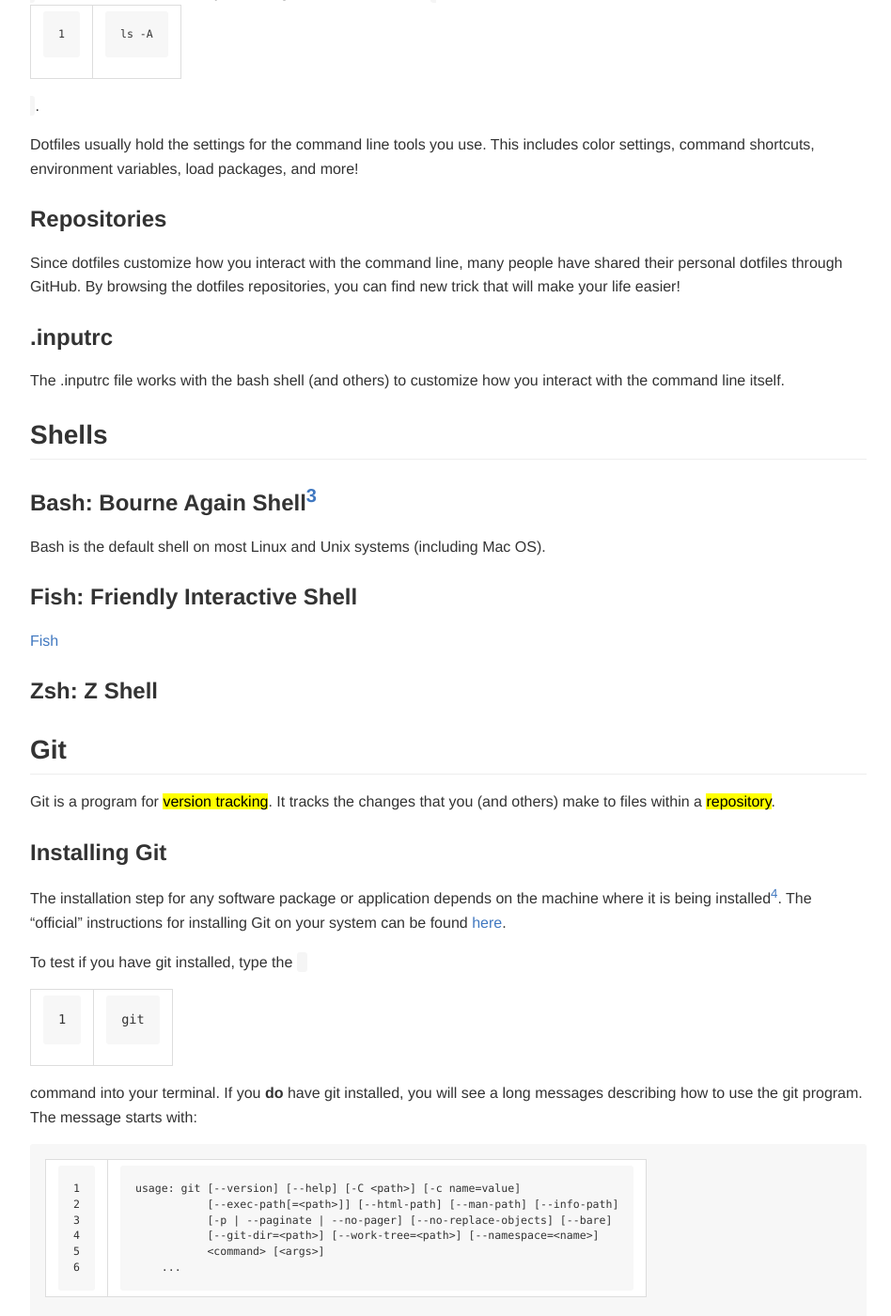
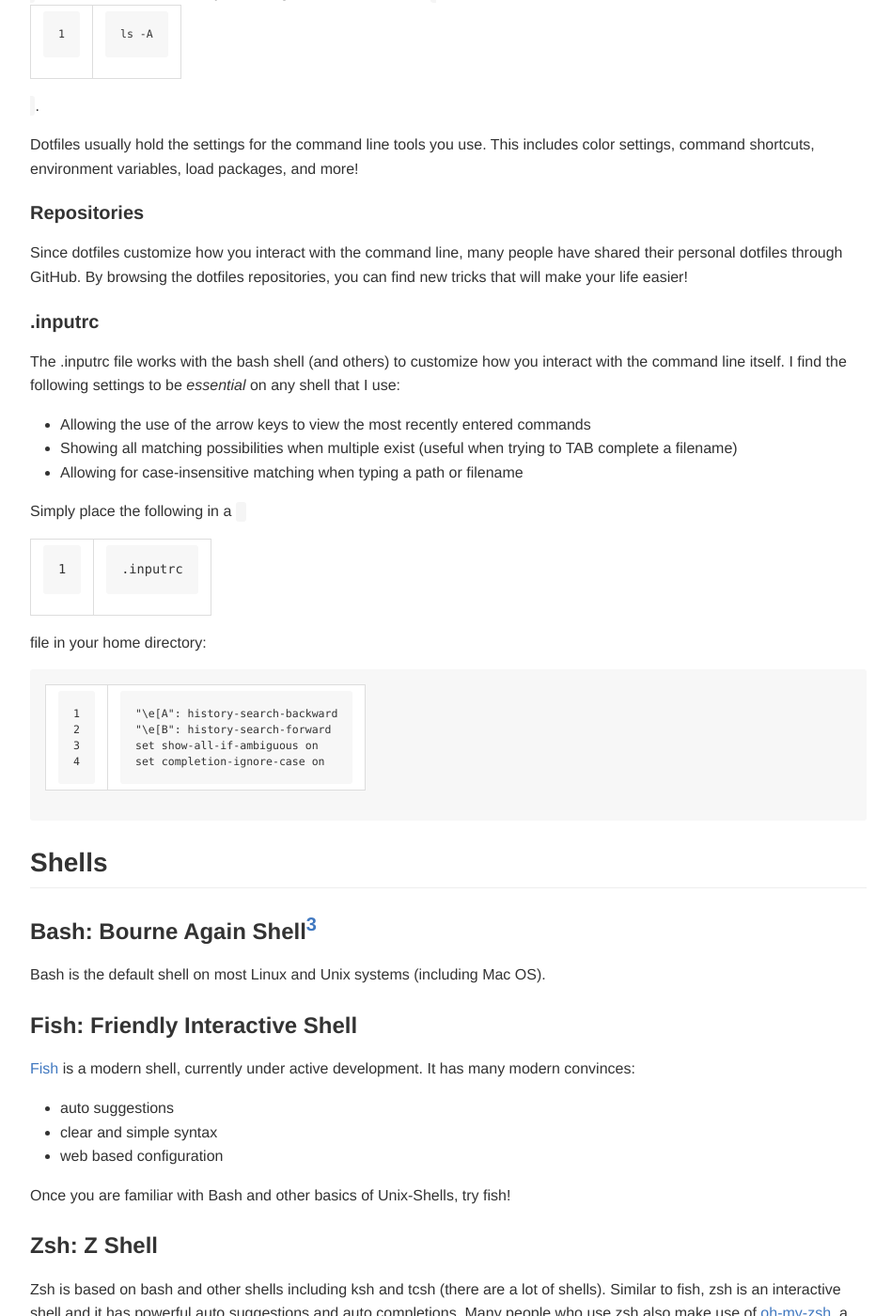
Before and after one commit to gonsie/gonsie.github.io, a Jekyll site: the page built from _posts/2016-04-15-unix-git.md, in a window 1280 px wide and 1400 px high, scrolled down 7734 px. Shown: the whole window at 94% size, without its empty margins (163-1111 px from the left). Built offline with Jekyll 4.4.1, drawn with Linux system fonts in a browser that asks for light colours; some of the changed text lies outside the part shown.

Commit message:
sh sh shelllls

````diff
--- a/_posts/2016-04-15-unix-git.md
+++ b/_posts/2016-04-15-unix-git.md
@@ -184,14 +184,28 @@
 Dotfiles usually hold the settings for the command line tools you use.
 This includes color settings, command shortcuts, environment variables, load packages, and more!
 
-### Repositories
+#### Repositories
 
 Since dotfiles customize how you interact with the command line, many people have shared their personal dotfiles through GitHub.
-By browsing the dotfiles repositories, you can find new trick that will make your life easier!
+By browsing the dotfiles repositories, you can find new tricks that will make your life easier!
 
-### .inputrc
+#### .inputrc
 
 The .inputrc file works with the bash shell (and others) to customize how you interact with the command line itself.
+I find the following settings to be *essential* on any shell that I use:
+
+- Allowing the use of the arrow keys to view the most recently entered commands
+- Showing all matching possibilities when multiple exist (useful when trying to TAB complete a filename)
+- Allowing for case-insensitive matching when typing a path or filename
+
+Simply place the following in a `.inputrc` file in your home directory:
+
+```
+"\e[A": history-search-backward
+"\e[B": history-search-forward
+set show-all-if-ambiguous on
+set completion-ignore-case on
+```
 
 ## Shells
 
@@ -201,9 +215,20 @@
 
 ### Fish: Friendly Interactive Shell
 
-[Fish](http://fishshell.com)
+[Fish](http://fishshell.com) is a modern shell, currently under active development.
+It has many modern convinces:
+
+- auto suggestions
+- clear and simple syntax
+- web based configuration
+
+Once you are familiar with Bash and other basics of Unix-Shells, try fish!
 
 ### Zsh: Z Shell
+
+Zsh is based on bash and other shells including ksh and tcsh (there are a lot of shells).
+Similar to fish, zsh is an interactive shell and it has powerful auto suggestions and auto completions.
+Many people who use zsh also make use of [oh-my-zsh](http://ohmyz.sh), a manager for zsh plugins, themes, and configurations.
 
 ## Git
 
````
